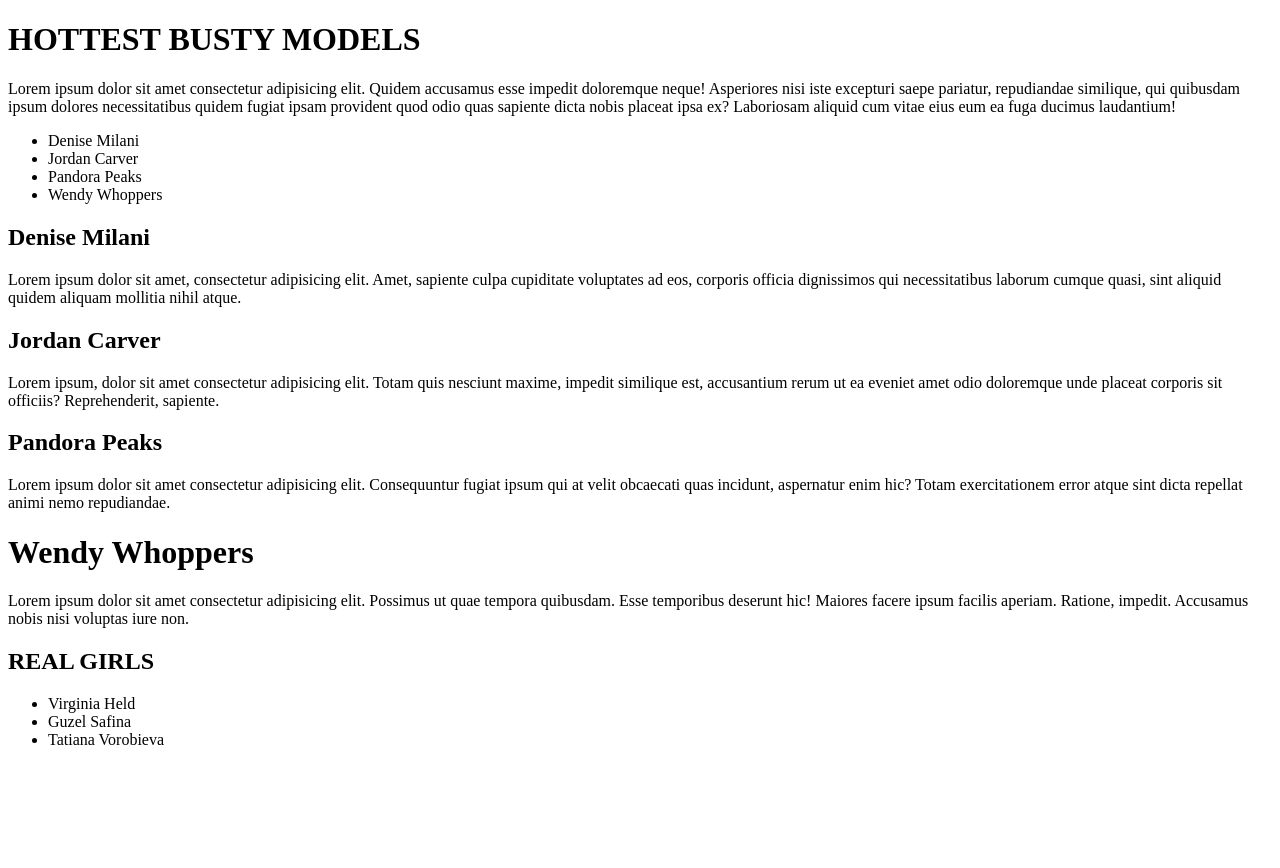
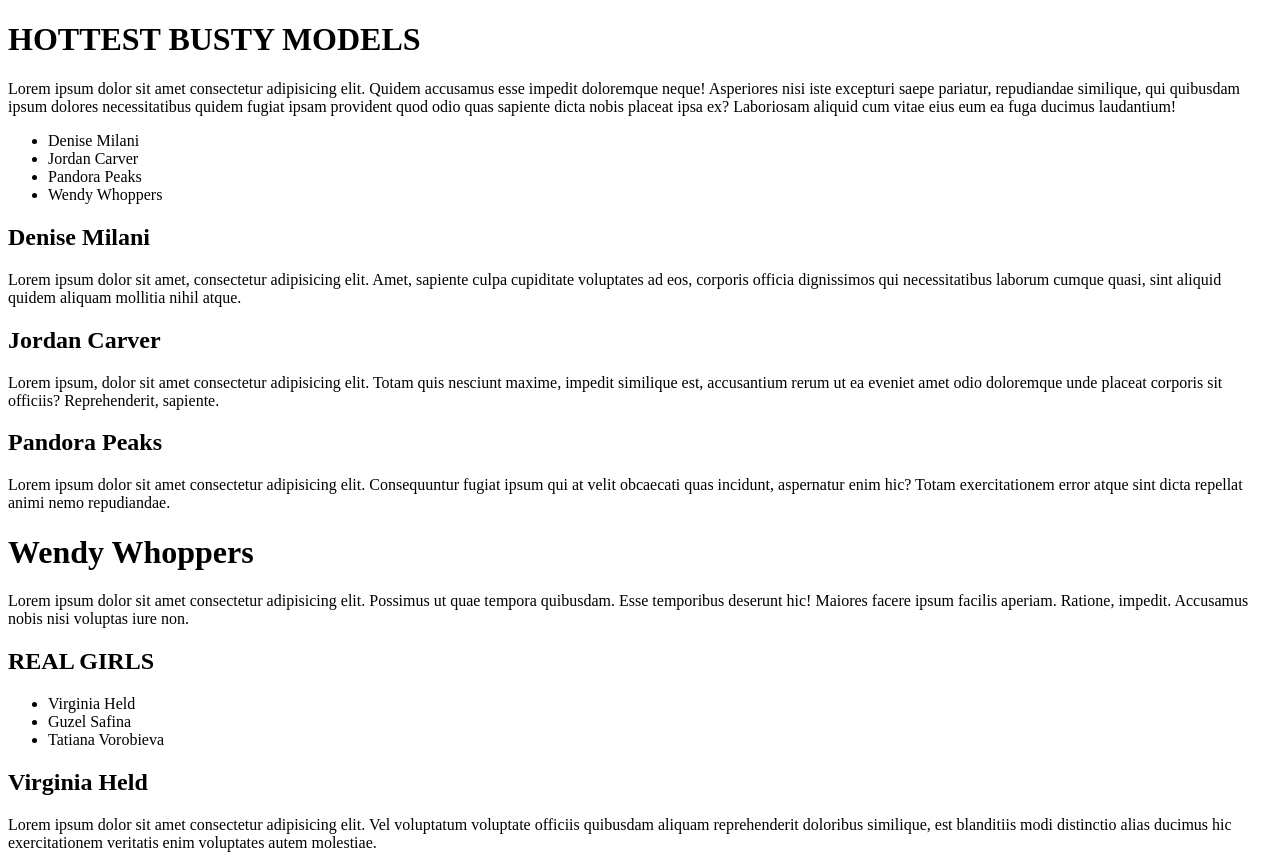
Before and after one commit to BiscuitsAndGuitar/git-project-5, a plain HTML site: page index.html in a window 1280 px wide. Before the commit the page ends 800 px from the top, so only its background shows below. Drawn offline with Linux system fonts and the light colour scheme.

Commit message:
virginia held paragraph added

```diff
--- a/index.html
+++ b/index.html
@@ -57,5 +57,13 @@
       <li>Guzel Safina</li>
       <li>Tatiana Vorobieva</li>
     </ul>
+
+    <h2>Virginia Held</h2>
+
+    <p>
+      Lorem ipsum dolor sit amet consectetur adipisicing elit. Vel voluptatum voluptate officiis quibusdam aliquam reprehenderit
+      doloribus similique, est blanditiis modi distinctio alias ducimus hic exercitationem veritatis enim voluptates autem
+      molestiae.
+    </p>
   </body>
 </html>
```
